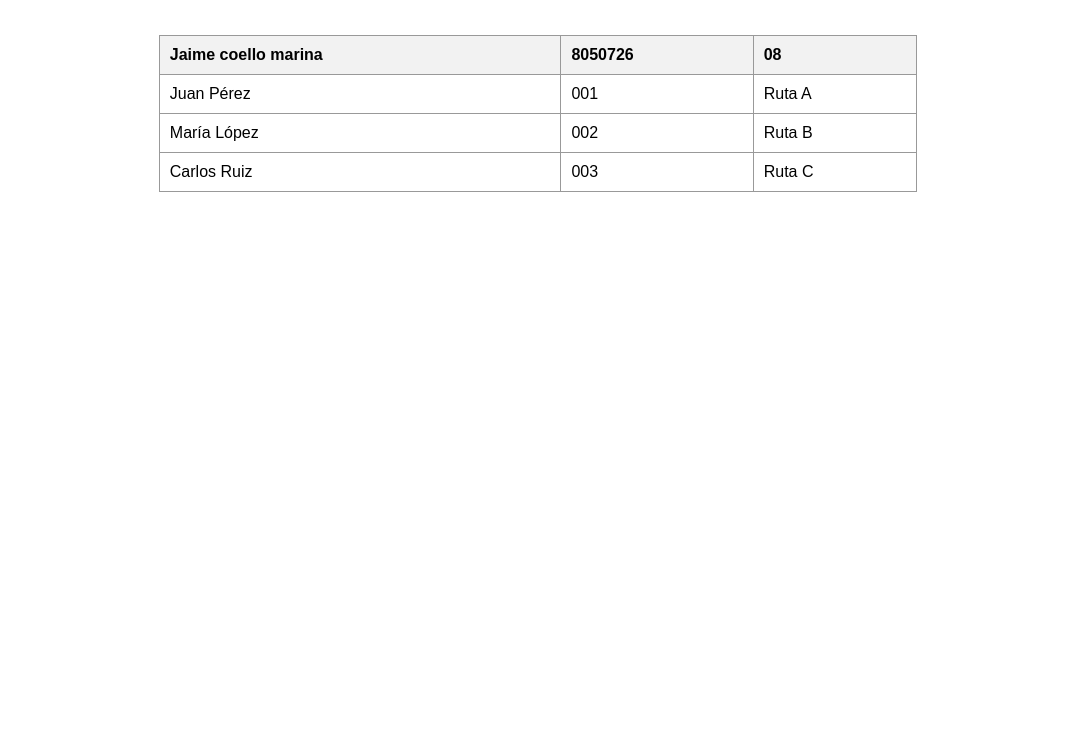
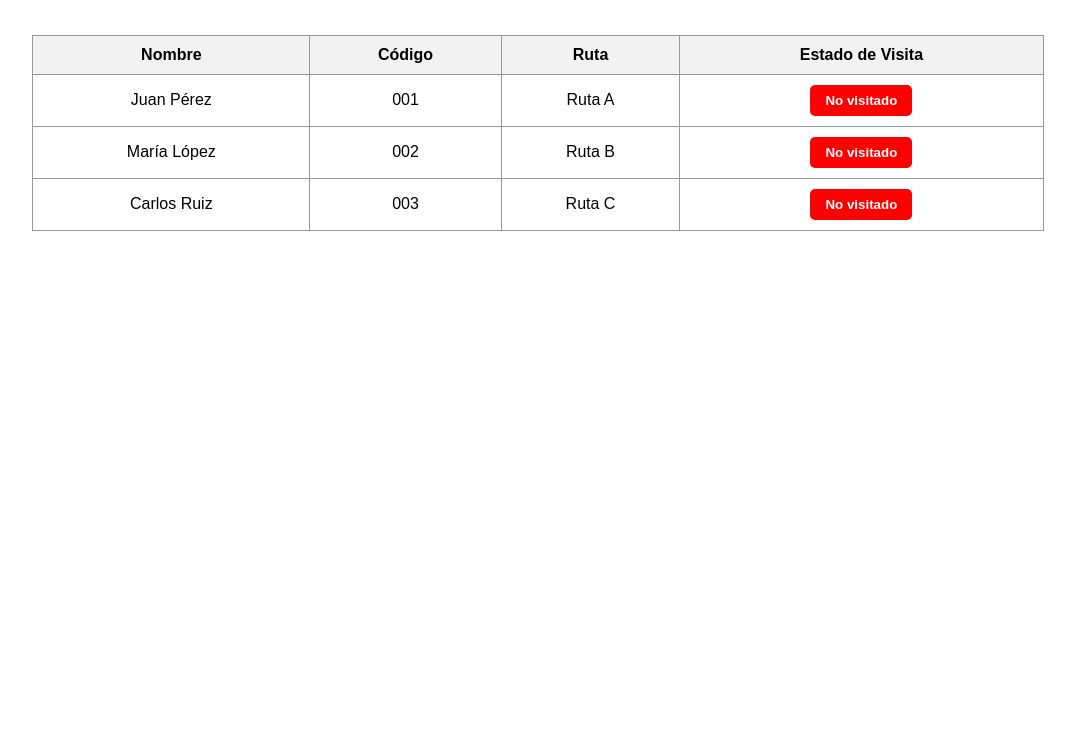
Before and after one commit to iceperu/ice, a plain HTML site: page index.html in a window 1280 px wide. Shown: the part 63-800 px from the top of the page, without its empty margins (102-1177 px from the left). Drawn offline with Linux system fonts and the light colour scheme.

Commit message:
Update index.html

```diff
--- a/index.html
+++ b/index.html
@@ -2,34 +2,53 @@
 <html lang="es">
 <head>
     <meta charset="UTF-8">
-    <title>Lista de Usuarios</title>
+    <title>Clientes</title>
     <style>
         body {
             font-family: Arial, sans-serif;
         }
         table {
-            width: 60%;
+            width: 80%;
             margin: 50px auto;
             border-collapse: collapse;
         }
         th, td {
             border: 1px solid #999;
             padding: 10px;
-            text-align: left;
+            text-align: center;
         }
         th {
             background-color: #f2f2f2;
         }
+
+        .estado-btn {
+            padding: 8px 15px;
+            border: none;
+            color: white;
+            font-weight: bold;
+            cursor: pointer;
+            border-radius: 5px;
+        }
+
+        .no-visitado {
+            background-color: red;
+        }
+
+        .visitado {
+            background-color: green;
+        }
     </style>
 </head>
 <body>
-    <h2 style="text-align: center;">Lista de Usuarios</h2>
+
+    <h2 style="text-align: center;">Lista de Clientes</h2>
     <table>
         <thead>
             <tr>
-                <th>Jaime coello marina</th>
-                <th>8050726</th>
-                <th>08</th>
+                <th>Nombre</th>
+                <th>Código</th>
+                <th>Ruta</th>
+                <th>Estado de Visita</th>
             </tr>
         </thead>
         <tbody>
@@ -37,18 +56,36 @@
                 <td>Juan Pérez</td>
                 <td>001</td>
                 <td>Ruta A</td>
+                <td><button class="estado-btn no-visitado" onclick="cambiarEstado(this)">No visitado</button></td>
             </tr>
             <tr>
                 <td>María López</td>
                 <td>002</td>
                 <td>Ruta B</td>
+                <td><button class="estado-btn no-visitado" onclick="cambiarEstado(this)">No visitado</button></td>
             </tr>
             <tr>
                 <td>Carlos Ruiz</td>
                 <td>003</td>
                 <td>Ruta C</td>
+                <td><button class="estado-btn no-visitado" onclick="cambiarEstado(this)">No visitado</button></td>
             </tr>
         </tbody>
     </table>
+
+    <script>
+        function cambiarEstado(boton) {
+            if (boton.classList.contains("no-visitado")) {
+                boton.classList.remove("no-visitado");
+                boton.classList.add("visitado");
+                boton.textContent = "Visitado";
+            } else {
+                boton.classList.remove("visitado");
+                boton.classList.add("no-visitado");
+                boton.textContent = "No visitado";
+            }
+        }
+    </script>
+
 </body>
 </html>
```
